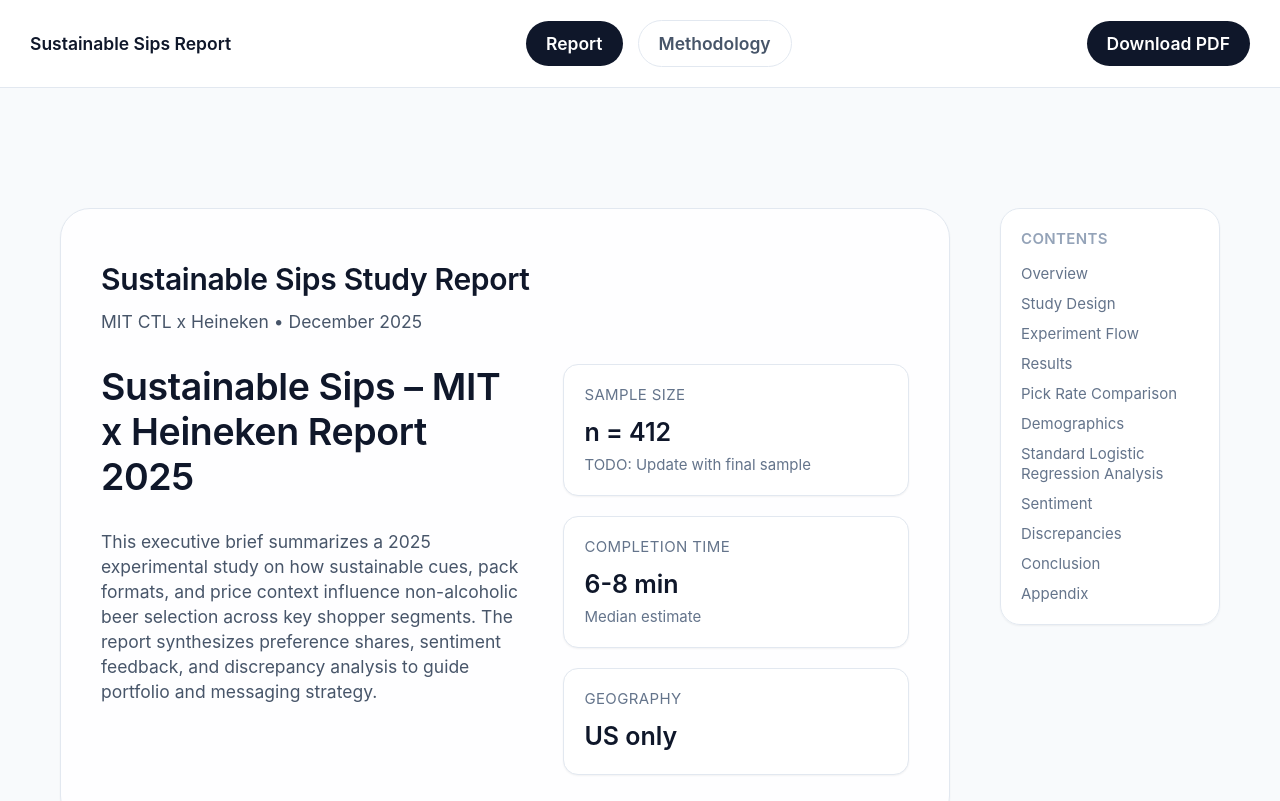
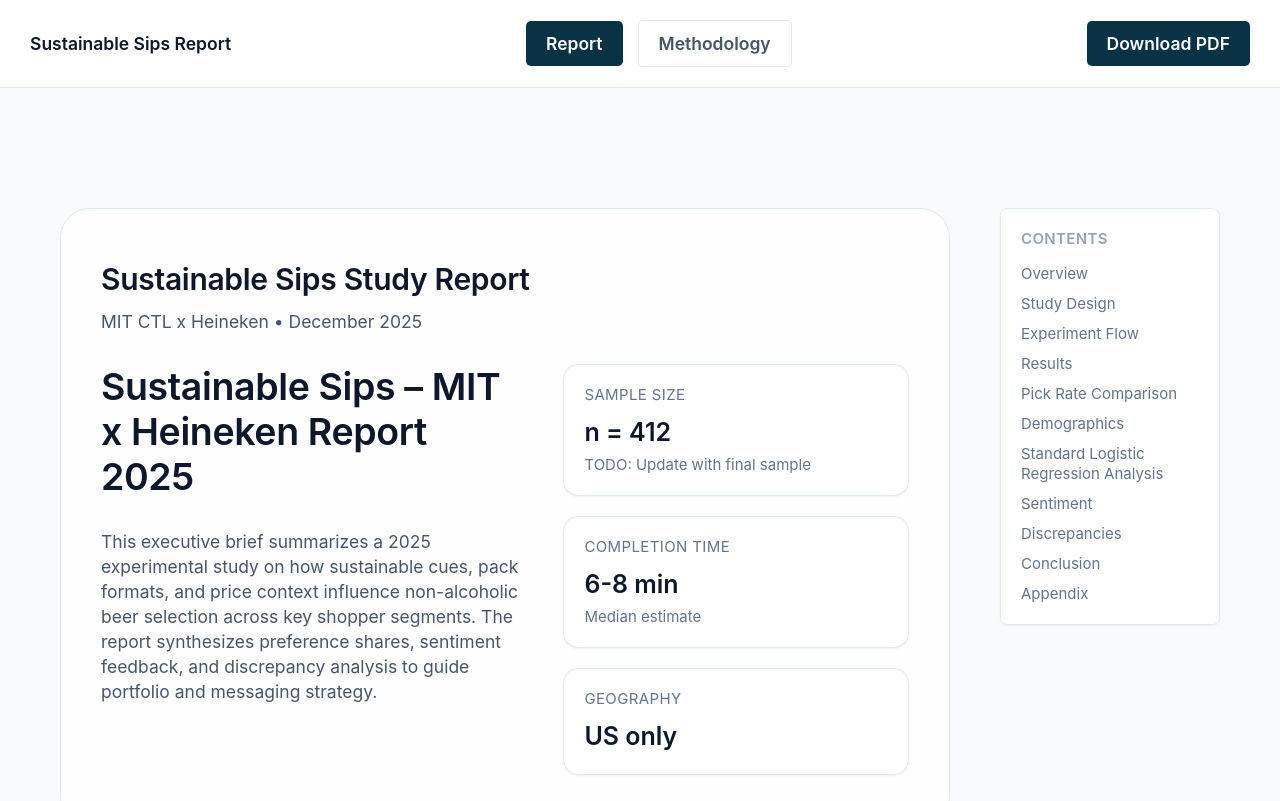
Before and after one commit to jose-laveaga/Heineken-study, a React (Vite) app: page / in a window 1280 px wide. Shown: the top 801 px of the page. Built offline with nearby package versions, Linux system fonts and the light colour scheme.

Commit message:
aesthetic changes to graphs and buttons

```diff
--- a/src/components/charts/ChartCard.tsx
+++ b/src/components/charts/ChartCard.tsx
@@ -41,7 +41,7 @@
       <div className="min-h-[180px] overflow-ellipsis">{children}</div>
       {interpretation ? <p className="text-sm text-slate-600">{interpretation}</p> : null}
       {stats && stats.length > 0 ? (
-        <div className="flex flex-wrap gap-3 text-xs text-slate-500">
+        <div className="flex flex-wrap items-center gap-3 text-xs text-slate-500">
           {stats.map((stat) => (
             <StatPill
                 key={stat.label}
--- a/src/components/content/PValue.tsx
+++ b/src/components/content/PValue.tsx
@@ -81,11 +81,12 @@
     return (
         <span
             className={[
-                "inline-flex items-center gap-2 rounded-l rounded-tr-md rounded-br border border-slate-400 px-3 py-1 ",
+                "inline-flex h-9 items-center gap-2 whitespace-nowrap rounded-full border px-3",
+                "leading-none",
                 className,
             ].join(" ")}
         >
-      <span className="text-slate-600">
+      <span className="text-slate-600 leading-none">
         {label} {comparisonOperator}
       </span>
 
--- a/src/components/explorers/StandardLogisticRegressionSection.tsx
+++ b/src/components/explorers/StandardLogisticRegressionSection.tsx
@@ -3,8 +3,8 @@
 import LineChartWithErrorBars from '../charts/LineChartWithErrorBars';
 
 const seriesPalette = [
-  { label: 'Male', color: '#1d4ed8' },
-  { label: 'Female', color: '#0f766e' }
+  { label: 'Male', color: '#4E647A' },
+  { label: 'Female', color: '#C58B5A' }
 ];
 
 const chartConfigs = [
--- a/src/components/layout/Toc.tsx
+++ b/src/components/layout/Toc.tsx
@@ -3,7 +3,7 @@
 }
 
 const Toc = ({ sections }: TocProps) => (
-  <aside className="sticky top-24 hidden h-fit min-w-[180px] rounded-2xl border border-slate-200 bg-white/90 p-4 text-xs text-slate-500 shadow-sm lg:block">
+  <aside className="sticky top-24 hidden h-fit min-w-[180px] rounded-md border border-slate-200 bg-white/90 p-4 text-xs text-slate-500 shadow-sm lg:block">
     <p className="text-xs font-semibold uppercase tracking-wide text-slate-400">Contents</p>
     <ul className="mt-3 space-y-2">
       {sections.map((section) => (
--- a/src/components/ui/Button.tsx
+++ b/src/components/ui/Button.tsx
@@ -8,9 +8,9 @@
 const Button = ({ variant = 'primary', className, ...props }: ButtonProps) => (
   <button
     className={clsx(
-      'inline-flex items-center justify-center rounded-full px-4 py-2 text-sm font-semibold transition',
+      'inline-flex items-center justify-center rounded-b rounded-t px-4 py-2 text-sm font-semibold transition',
       variant === 'primary'
-        ? 'bg-slate-900 text-white hover:bg-slate-800'
+        ? 'bg-cyan-950 text-white hover:bg-cyan-900'
         : 'border border-slate-200 bg-white text-slate-600 hover:border-slate-400',
       className
     )}
--- a/src/index.css
+++ b/src/index.css
@@ -9,8 +9,8 @@
   }
 
   body {
-    font-family: "Inter", "Segoe UI", system-ui, -apple-system, "sans-serif";
-    background-color: #f8fafc;
+    font-family: "sans-serif", "Inter", "Segoe UI", system-ui, -apple-system, "sans-serif";
+    background-color: #E6DDC4;
     color: #0f172a;
   }
 
```
